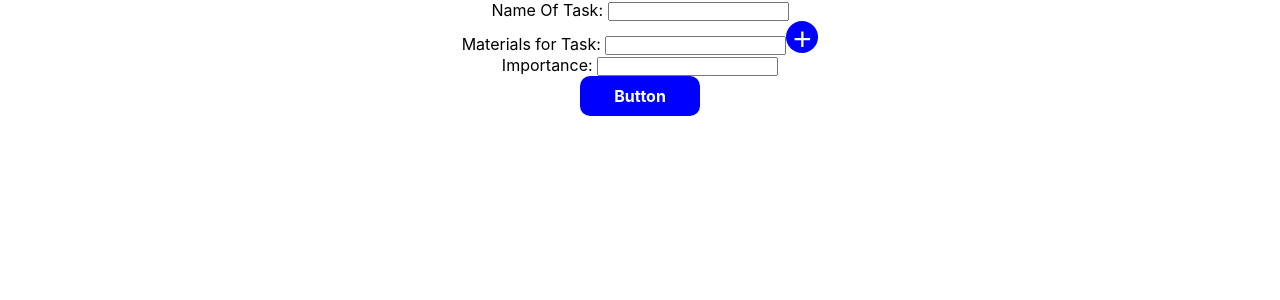
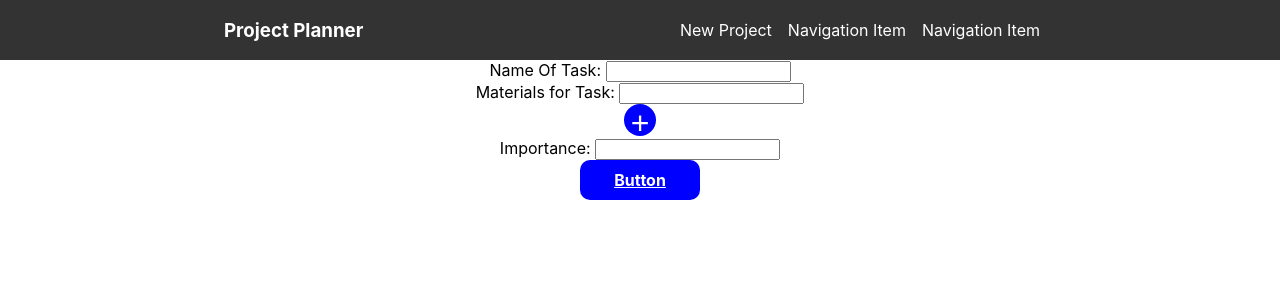
Before and after one commit to CoreyMiller85/home-planner-project, a React (Create React App) app in the folder client/: page /newtask in a window 1280 px wide. Shown: the top 300 px of the page. Built offline with nearby package versions, Linux system fonts and the light colour scheme.

Commit message:
add materials object to task component

```diff
--- a/client/src/App.css
+++ /dev/null
@@ -1,59 +0,0 @@
-* {
-  margin: 0;
-  padding: 0;
-}
-
-.App {
-  text-align: center;
-}
-
-.App-logo {
-  height: 40vmin;
-  pointer-events: none;
-}
-
-@media (prefers-reduced-motion: no-preference) {
-  .App-logo {
-    animation: App-logo-spin infinite 20s linear;
-  }
-}
-
-.App-header {
-  background-color: #282c34;
-  min-height: 100vh;
-  display: flex;
-  flex-direction: column;
-  align-items: center;
-  justify-content: center;
-  font-size: calc(10px + 2vmin);
-  color: white;
-}
-
-.App-link {
-  color: #61dafb;
-}
-
-.task-list {
-  display: grid;
-  grid-template-columns: repeat(3, minmax(300px, 1fr));
-  gap: 1rem;
-}
-
-.task-div {
-  border: black 2px solid;
-  width: 500px;
-  padding: 20px;
-}
-
-.task-div .task-title {
-  text-align: center;
-}
-
-@keyframes App-logo-spin {
-  from {
-    transform: rotate(0deg);
-  }
-  to {
-    transform: rotate(360deg);
-  }
-}
--- a/client/src/App.js
+++ b/client/src/App.js
@@ -1,22 +1,22 @@
-import {Route,Link, Switch} from 'react-router-dom'
-import List from './Component/List'
-import TaskExpanded from './Component/TaskExpanded'
-import NewTask from './Component/NewTask'
-import './App.css';
+import { Route, Link, Switch } from "react-router-dom";
+import List from "./Component/List";
+import TaskExpanded from "./Component/TaskExpanded";
+import NewTask from "./Component/NewTask";
+import Header from "./Component/Header";
 
 function App() {
   return (
     <div>
-      <Route exact path='/'>
-        <Link to="/newtask">New Task Form</Link>
+      <Header />
+      <Route exact path="/">
         <List />
       </Route>
       <Switch>
-      <Route path='/newtask' component={NewTask} />
-      <Route path='/api/task/:id' component={TaskExpanded} />
+        <Route path="/newtask" component={NewTask} />
+        <Route path="/api/task/:id" component={TaskExpanded} />
       </Switch>
     </div>
-);
+  );
 }
 
 export default App;
--- /dev/null
+++ b/client/src/Component/Header.js
@@ -0,0 +1,49 @@
+import React from "react";
+import { NavLink, Link } from "react-router-dom";
+
+const styles = {
+  root: {
+    background: "#333",
+    color: "white",
+  },
+  headerWrapper: {
+    width: "65%",
+    margin: "0 auto",
+    height: "100%",
+    display: "flex",
+    justifyContent: "space-between",
+    alignItems: "center",
+    flexWrap: "wrap",
+  },
+  nav: {
+    marginLeft: "auto",
+  },
+  navItem: {
+    marginRight: "1rem",
+    color: "white",
+    textDecoration: "none",
+  },
+};
+
+const Header = () => {
+  return (
+    <div className="header" style={styles.root}>
+      <div className="header-wrapper" style={styles.headerWrapper}>
+        <h3>
+          <Link to="/" style={styles.navItem}>
+            Project Planner
+          </Link>
+        </h3>
+        <nav style={styles.nav}>
+          <NavLink to="/newtask" style={styles.navItem}>
+            New Project
+          </NavLink>
+          <a style={styles.navItem}>Navigation Item</a>
+          <a style={styles.navItem}>Navigation Item</a>
+        </nav>
+      </div>
+    </div>
+  );
+};
+
+export default Header;
--- a/client/src/Component/List.js
+++ b/client/src/Component/List.js
@@ -10,20 +10,18 @@ class List extends Component {
 
   componentDidMount = async () => {
     const result = await axios.get(config.url.API_URL + "/api/task");
+
     this.setState({
       list: result.data.data,
     });
   };
 
   render() {
+    const tasks = this.state.list.map((item) => <Task data={item} />);
+
     return (
       <div>
-        <h1>Hello world</h1>
-        <div className="task-list">
-          {this.state.list.map((task) => (
-            <Task data={task} />
-          ))}
-        </div>
+        <div className="task-list">{tasks}</div>
       </div>
     );
   }
--- a/client/src/Component/NewTask.js
+++ b/client/src/Component/NewTask.js
@@ -20,6 +20,12 @@ export default class NewTask extends Component {
     });
   };
 
+  handleChange = (e) => {
+    this.setState({
+      [e.target.name]: e.target.value,
+    });
+  };
+
   handleSubmit = async (e) => {
     e.preventDefault();
     const result = await axios.post(config.url.API_URL + "/api/task", {
@@ -29,7 +35,7 @@ export default class NewTask extends Component {
     });
     this.setState({
       title: "",
-      materials: "",
+      materials: [{ name: "" }],
       importance: "",
     });
     this.props.history.push("/");
@@ -68,7 +74,7 @@ export default class NewTask extends Component {
                 />
               );
             })}
-
+            <div>
               <button
                 type="button"
                 style={{
@@ -85,6 +91,7 @@ export default class NewTask extends Component {
                 +
               </button>
             </div>
+          </div>
           <div>
             <label htmlFor="importance">Importance: </label>
             <input
@@ -95,6 +102,7 @@ export default class NewTask extends Component {
             />
           </div>
           <a
+            href="#"
             style={{
               display: "inline-block",
               background: "blue",
@@ -105,7 +113,7 @@ export default class NewTask extends Component {
               color: "white",
               fontWeight: "bold",
             }}
-            onClick={(e) => this.handleSubmit(e)}
+            onClick={this.handleSubmit}
           >
             Button
           </a>
--- /dev/null
+++ b/client/src/Component/Task.css
@@ -0,0 +1,3 @@
+.card:hover {
+  border: "2px solid green";
+}
--- a/client/src/Component/Task.js
+++ b/client/src/Component/Task.js
@@ -4,6 +4,7 @@ import { faTrash } from "@fortawesome/free-solid-svg-icons";
 import { FontAwesomeIcon } from "@fortawesome/react-fontawesome";
 import axios from "axios";
 import { config } from "../constants";
+import "./Task.css";
 
 const Task = (props) => {
   const history = useHistory();
@@ -12,10 +13,27 @@ const Task = (props) => {
     history.push("/api/task/" + id);
   };
 
+  const styles = {
+    root: {
+      maxWidth: "500px",
+      minWidth: "150px",
+      border: "1px solid #ccc",
+      borderRadius: "5px",
+      margin: "1rem",
+      boxShadow: "1px 1px 5px #ccc",
+      cursor: "pointer",
+    },
+  };
+
   return (
-    <div className="task-div" onClick={() => handleClick(props.data._id)}>
-      <h1 className="task-title">{props.data.title}</h1>
-      <p>{props.data.materials}</p>
+    <div
+      style={styles.root}
+      className="card"
+      onClick={() => handleClick(props.data._id)}
+    >
+      <h1>{props.data.title}</h1>
+      <p>Materials:</p>
+      <div>{props.data.materials.map((mat) => mat.name)}</div>
       <p>{props.data.importance}</p>
     </div>
   );
```
Also changed, not shown: 1 other file (tests, documents, lock files or other folders). Lines whose indentation alone changed are shown as unchanged.
